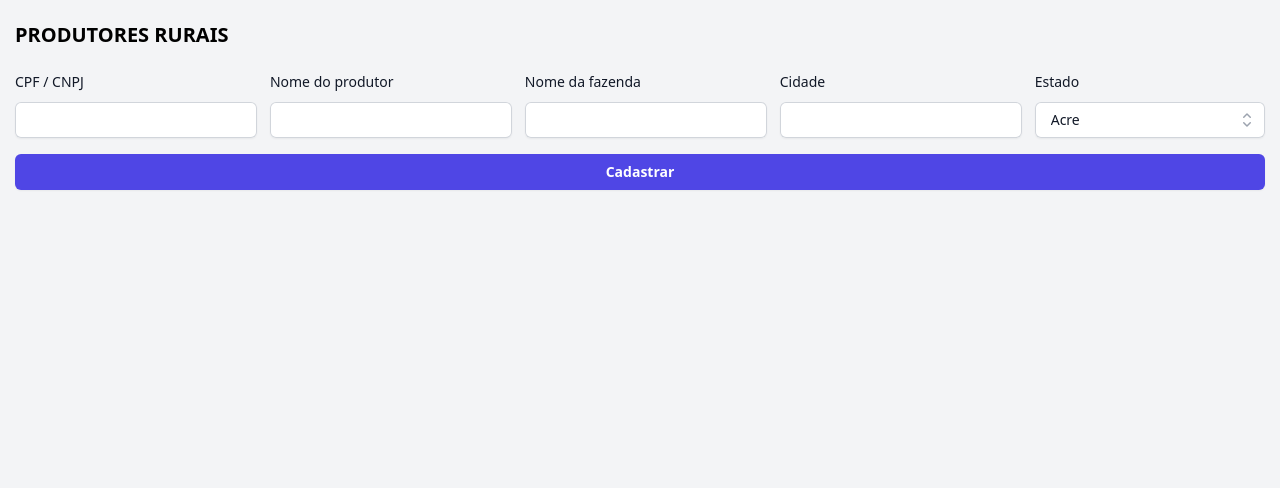
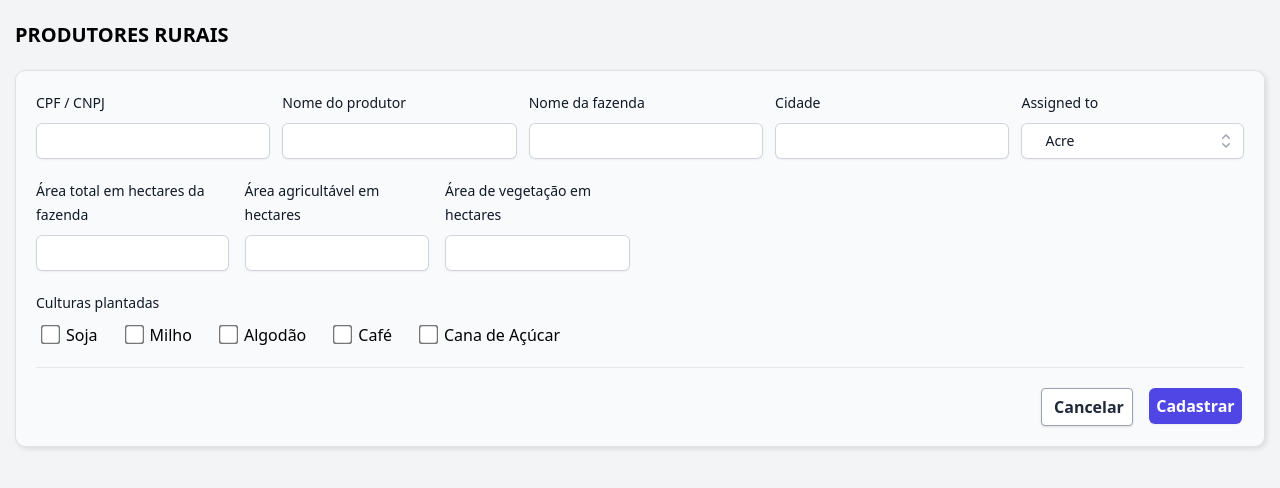
Before and after one commit to gabriel-silveira/brain-ag-test, a React (Create React App) app: page /create in a window 1280 px wide. Shown: the top 488 px of the page. Built offline with nearby package versions, Linux system fonts and the light colour scheme.

Commit message:
Rural producer form (WIP)

```diff
--- a/src/App.css
+++ b/src/App.css
@@ -41,6 +41,7 @@
   position: absolute;
   top: -54px;
   right: 17px;
+  width: 100px;
 }
 
 .table-small-font {
@@ -56,6 +57,30 @@
   flex-direction: column;
 }
 
+.flex-item.w-1 {
+  display: flex;
+  flex-direction: column;
+  width: 8.3%;
+}
+
+.flex-item.w-2 {
+  display: flex;
+  flex-direction: column;
+  width: 16.6%;
+}
+
+.flex-item.w-3 {
+  display: flex;
+  flex-direction: column;
+  width: 25%;
+}
+
+.flex-item.w-4 {
+  display: flex;
+  flex-direction: column;
+  width: 33.3%;
+}
+
 .rural-producer-form-first-row {
   width: 100%;
 }
@@ -69,3 +94,23 @@
   width: 19%;
   margin-right: 0;
 }
+
+.card {
+  padding: 20px;
+  border: 1px solid rgba(0, 0, 0, 0.1);
+  border-radius: 10px;
+  background-color: rgba(255, 255, 255, 0.5);
+  box-shadow: 2px 2px 5px rgba(0, 0, 0, 0.1);
+}
+
+.cursor-pointer * {
+  cursor: pointer;
+}
+
+.float-left {
+  float: left;
+}
+
+.mr-30 {
+  margin-right: 30px;
+}
--- /dev/null
+++ b/src/_data/brazil-states.json
@@ -0,0 +1,137 @@
+[
+  {
+    "id": 1,
+    "name": "Acre",
+    "acronym": "AC"
+  },
+  {
+    "id": 2,
+    "name:": "Alagoas",
+    "acronym:": "AL"
+  },
+  {
+    "id": 3,
+    "name:": "Amapá",
+    "acronym:": "AP"
+  },
+  {
+    "id": 4,
+    "name:": "Amazonas",
+    "acronym:": "AM"
+  },
+  {
+    "id": 5,
+    "name:": "Bahia",
+    "acronym:": "BA"
+  },
+  {
+    "id": 6,
+    "name:": "Ceará",
+    "acronym:": "CE"
+  },
+  {
+    "id": 7,
+    "name:": "Distrito Federal",
+    "acronym:": "DF"
+  },
+  {
+    "id": 8,
+    "name:": "Espírito Santo",
+    "acronym:": "ES"
+  },
+  {
+    "id": 9,
+    "name:": "Goiás",
+    "acronym:": "GO"
+  },
+  {
+    "id": 10,
+    "name:": "Maranhão",
+    "acronym:": "MA"
+  },
+  {
+    "id": 11,
+    "name:": "Mato Grosso",
+    "acronym:": "MT"
+  },
+  {
+    "id": 12,
+    "name:": "Mato Grosso do Sul",
+    "acronym:": "MS"
+  },
+  {
+    "id": 13,
+    "name:": "Minas Gerais",
+    "acronym:": "MG"
+  },
+  {
+    "id": 14,
+    "name:": "Pará",
+    "acronym:": "PA"
+  },
+  {
+    "id": 15,
+    "name:": "Paraíba",
+    "acronym:": "PB"
+  },
+  {
+    "id": 16,
+    "name:": "Paraná",
+    "acronym:": "PR"
+  },
+  {
+    "id": 17,
+    "name:": "Pernambuco",
+    "acronym:": "PE"
+  },
+  {
+    "id": 18,
+    "name:": "Piauí",
+    "acronym:": "PI"
+  },
+  {
+    "id": 19,
+    "name:": "Rio de Janeiro",
+    "acronym:": "RJ"
+  },
+  {
+    "id": 20,
+    "name:": "Rio Grande do Norte",
+    "acronym:": "RN"
+  },
+  {
+    "id": 21,
+    "name:": "Rio Grande do Sul",
+    "acronym:": "RS"
+  },
+  {
+    "id": 22,
+    "name:": "Rondônia",
+    "acronym:": "RO"
+  },
+  {
+    "id": 23,
+    "name:": "Roraima",
+    "acronym:": "RR"
+  },
+  {
+    "id": 24,
+    "name:": "Santa Catarina",
+    "acronym:": "SC"
+  },
+  {
+    "id": 25,
+    "name:": "São Paulo",
+    "acronym:": "SP"
+  },
+  {
+    "id": 26,
+    "name:": "Sergipe",
+    "acronym:": "SE"
+  },
+  {
+    "id": 27,
+    "name:": "Tocantins",
+    "acronym:": "TO"
+  }
+]
--- a/src/components/forms/rural-producer.tsx
+++ b/src/components/forms/rural-producer.tsx
@@ -1,43 +1,14 @@
 import React from 'react';
-import {useState} from 'react';
-import {Label, Listbox, ListboxButton, ListboxOption, ListboxOptions} from '@headlessui/react';
-import {CheckIcon, ChevronUpDownIcon} from '@heroicons/react/20/solid';
-
-const people = [
-  {name: "Acre", acronym: "AC"},
-  {name: "Alagoas", acronym: "AL"},
-  {name: "Amapá", acronym: "AP"},
-  {name: "Amazonas", acronym: "AM"},
-  {name: "Bahia", acronym: "BA"},
-  {name: "Ceará", acronym: "CE"},
-  {name: "Distrito Federal", acronym: "DF"},
-  {name: "Espírito Santo", acronym: "ES"},
-  {name: "Goiás", acronym: "GO"},
-  {name: "Maranhão", acronym: "MA"},
-  {name: "Mato Grosso", acronym: "MT"},
-  {name: "Mato Grosso do Sul", acronym: "MS"},
-  {name: "Minas Gerais", acronym: "MG"},
-  {name: "Pará", acronym: "PA"},
-  {name: "Paraíba", acronym: "PB"},
-  {name: "Paraná", acronym: "PR"},
-  {name: "Pernambuco", acronym: "PE"},
-  {name: "Piauí", acronym: "PI"},
-  {name: "Rio de Janeiro", acronym: "RJ"},
-  {name: "Rio Grande do Norte", acronym: "RN"},
-  {name: "Rio Grande do Sul", acronym: "RS"},
-  {name: "Rondônia", acronym: "RO"},
-  {name: "Roraima", acronym: "RR"},
-  {name: "Santa Catarina", acronym: "SC"},
-  {name: "São Paulo", acronym: "SP"},
-  {name: "Sergipe", acronym: "SE"},
-  {name: "Tocantins", acronym: "TO"},
-];
+import {useNavigate} from "react-router-dom";
+import BrazilStatesListBox from "../listboxes/brazil-states";
 
 function RuralProducerForm() {
-  const [selected, setSelected] = useState(people[0]);
+  const navigate = useNavigate();
+
+  const goHome = () => navigate('/');
 
   return (
-    <div>
+    <div className="card">
       <div className="flex-container rural-producer-form-first-row">
         <div className="flex-item">
           <label className="block text-sm font-medium leading-6 text-gray-900">
@@ -92,59 +63,113 @@ function RuralProducerForm() {
         </div>
 
         <div className="flex-item">
-          <Listbox value={selected} onChange={setSelected}>
-            <Label className="block text-sm font-medium leading-6 text-gray-900">Estado</Label>
-
-            <div className="relative mt-2">
-              <ListboxButton
-                className="relative w-full cursor-default rounded-md bg-white py-1.5 pl-3 pr-10
-                text-left text-gray-900 shadow-sm ring-1 ring-inset ring-gray-300 focus:outline-none
-                focus:ring-2 focus:ring-indigo-500 sm:text-sm sm:leading-6"
-              >
-                <span className="flex items-center">
-                  <span className="ml-1 block truncate">{selected.name}</span>
-                </span>
-                <span className="pointer-events-none absolute inset-y-0 right-0 ml-3 flex items-center pr-2">
-                  <ChevronUpDownIcon aria-hidden="true" className="h-5 w-5 text-gray-400"/>
-                </span>
-              </ListboxButton>
-
-              <ListboxOptions
-                transition
-                className="absolute z-10 mt-1 max-h-56 w-full overflow-auto rounded-md bg-white py-1 text-base shadow-lg ring-1 ring-black ring-opacity-5 focus:outline-none data-[closed]:data-[leave]:opacity-0 data-[leave]:transition data-[leave]:duration-100 data-[leave]:ease-in sm:text-sm"
-              >
-                {people.map((person) => (
-                  <ListboxOption
-                    key={person.acronym}
-                    value={person}
-                    className="group relative cursor-default select-none py-2 pl-3 pr-9 text-gray-900 data-[focus]:bg-indigo-600 data-[focus]:text-white"
-                  >
-                    <div className="flex items-center">
-                      <span className="ml-1 block truncate font-normal group-data-[selected]:font-semibold">
-                        {person.name}
-                      </span>
-                    </div>
-
-                    <span
-                      className="absolute inset-y-0 right-0 flex items-center pr-4
-                      text-indigo-600 group-data-[focus]:text-white [.group:not([data-selected])_&]:hidden"
-                    >
-                      <CheckIcon aria-hidden="true" className="h-5 w-5"/>
-                    </span>
-                  </ListboxOption>
-                ))}
-              </ListboxOptions>
-            </div>
-          </Listbox>
+          <BrazilStatesListBox/>
         </div>
       </div>
 
-      <div className="mt-4 w-full">
-        <button
-          className="flex w-full justify-center rounded-md bg-indigo-600 px-3 py-1.5 text-sm font-semibold leading-6 text-white shadow-sm hover:bg-indigo-500 focus-visible:outline focus-visible:outline-2 focus-visible:outline-offset-2 focus-visible:outline-indigo-600"
-        >
-          Cadastrar
-        </button>
+      <div className="flex-container mt-5">
+        <div className="flex-item w-2 pr-2">
+          <label className="block text-sm font-medium leading-6 text-gray-900">
+            Área total em hectares da fazenda
+          </label>
+          <div className="mt-2">
+            <input
+              type="text"
+              required
+              className="block w-full rounded-md border-0 py-1.5 text-gray-900 shadow-sm ring-1 ring-inset ring-gray-300 placeholder:text-gray-400 focus:ring-2 focus:ring-inset focus:ring-slate-200 sm:text-sm sm:leading-6"
+            />
+          </div>
+        </div>
+
+        <div className="flex-item w-2 pl-2 pr-2">
+          <label className="block text-sm font-medium leading-6 text-gray-900">
+            Área agricultável em hectares
+          </label>
+          <div className="mt-2">
+            <input
+              type="text"
+              required
+              className="block w-full rounded-md border-0 py-1.5 text-gray-900 shadow-sm ring-1 ring-inset ring-gray-300 placeholder:text-gray-400 focus:ring-2 focus:ring-inset focus:ring-slate-200 sm:text-sm sm:leading-6"
+            />
+          </div>
+        </div>
+
+        <div className="flex-item w-2 pl-2 pr-2">
+          <label className="block text-sm font-medium leading-6 text-gray-900">
+            Área de vegetação em hectares
+          </label>
+          <div className="mt-2">
+            <input
+              type="text"
+              required
+              className="block w-full rounded-md border-0 py-1.5 text-gray-900 shadow-sm ring-1 ring-inset ring-gray-300 placeholder:text-gray-400 focus:ring-2 focus:ring-inset focus:ring-slate-200 sm:text-sm sm:leading-6"
+            />
+          </div>
+        </div>
+      </div>
+
+      <div className="flex-container mt-5">
+        <div className="flex-item">
+          <label className="block text-sm font-medium leading-6 text-gray-900">
+            Culturas plantadas
+          </label>
+
+          <div className="mt-2 ml-2">
+            <div className="cursor-pointer float-left mr-30">
+              <input type="checkbox" id="soja" name="soja" value="Soja"/>
+              <label htmlFor="soja">Soja</label>
+            </div>
+
+            <div className="cursor-pointer float-left mr-30">
+              <input type="checkbox" id="milho" name="milho" value="Milho"/>
+              <label htmlFor="milho">Milho</label>
+            </div>
+
+            <div className="cursor-pointer float-left mr-30">
+              <input type="checkbox" id="algodao" name="algodao" value="Algodão"/>
+              <label htmlFor="algodao">Algodão</label>
+            </div>
+
+            <div className="cursor-pointer float-left mr-30">
+              <input type="checkbox" id="cafe" name="cafe" value="Café"/>
+              <label htmlFor="cafe">Café</label>
+            </div>
+
+            <div className="cursor-pointer float-left">
+              <input type="checkbox" id="cana" name="cana" value="Cana de Açúcar"/>
+              <label htmlFor="cana">Cana de Açúcar</label>
+            </div>
+          </div>
+        </div>
+      </div>
+
+      <hr className="mt-5"/>
+
+      <div className="flex-container mt-5">
+        <div className="flex-item w-2"></div>
+        <div className="flex-item w-2"></div>
+        <div className="flex-item w-3"></div>
+        <div className="flex-item w-3"></div>
+
+        <div className="flex-item w-1 pr-2">
+          <button
+            className="bg-white hover:bg-gray-100 text-gray-800 font-semibold px-3 py-1.5
+            border border-gray-400 rounded shadow"
+            onClick={goHome}
+          >
+            Cancelar
+          </button>
+        </div>
+
+        <div className="flex-item w-1 pl-2">
+          <button
+            className="flex w-full justify-center rounded-md bg-indigo-600 font-semibold px-3 py-1.5
+            leading-6 text-white shadow-sm hover:bg-indigo-500 focus-visible:outline focus-visible:outline-2
+            focus-visible:outline-offset-2 focus-visible:outline-indigo-600"
+          >
+            Cadastrar
+          </button>
+        </div>
       </div>
     </div>
   )
--- /dev/null
+++ b/src/components/listboxes/brazil-states/index.tsx
@@ -0,0 +1,161 @@
+import React, {useState} from 'react';
+import {Label, Listbox, ListboxButton, ListboxOption, ListboxOptions} from '@headlessui/react';
+import {CheckIcon, ChevronUpDownIcon} from '@heroicons/react/20/solid';
+
+const people = [
+  {
+    id: 1,
+    name: 'Acre',
+  },
+  {
+    id: 2,
+    name: 'Alagoas',
+  },
+  {
+    id: 3,
+    name: 'Amapá',
+  },
+  {
+    id: 4,
+    name: 'Amazonas',
+  },
+  {
+    id: 5,
+    name: 'Bahia',
+  },
+  {
+    id: 6,
+    name: 'Ceará',
+  },
+  {
+    id: 7,
+    name: 'Distrito Federal',
+  },
+  {
+    id: 8,
+    name: 'Espírito Santo',
+  },
+  {
+    id: 9,
+    name: 'Goiás',
+  },
+  {
+    id: 10,
+    name: 'Maranhão',
+  },
+  {
+    id: 11,
+    name: 'Mato Grosso',
+  },
+  {
+    id: 12,
+    name: 'Mato Grosso do Sul',
+  },
+  {
+    id: 13,
+    name: 'Minas Gerais',
+  },
+  {
+    id: 14,
+    name: 'Pará',
+  },
+  {
+    id: 15,
+    name: 'Paraíba',
+  },
+  {
+    id: 16,
+    name: 'Paraná',
+  },
+  {
+    id: 17,
+    name: 'Pernambuco',
+  },
+  {
+    id: 18,
+    name: 'Piauí',
+  },
+  {
+    id: 19,
+    name: 'Rio de Janeiro',
+  },
+  {
+    id: 20,
+    name: 'Rio Grande do Norte',
+  },
+  {
+    id: 21,
+    name: 'Rio Grande do Sul',
+  },
+  {
+    id: 22,
+    name: 'Rondônia',
+  },
+  {
+    id: 23,
+    name: 'Roraima',
+  },
+  {
+    id: 24,
+    name: 'Santa Catarina',
+  },
+  {
+    id: 25,
+    name: 'São Paulo',
+  },
+  {
+    id: 26,
+    name: 'Sergipe',
+  },
+  {
+    id: 27,
+    name: 'Tocantins',
+  },
+];
+
+function BrazilStatesListBox() {
+  const [selected, setSelected] = useState(people[0]);
+
+  return (
+    <Listbox value={selected} onChange={setSelected}>
+      <Label className="block text-sm font-medium leading-6 text-gray-900">Assigned to</Label>
+      <div className="relative mt-2">
+        <ListboxButton className="relative w-full cursor-default rounded-md bg-white py-1.5 pl-3 pr-10 text-left text-gray-900 shadow-sm ring-1 ring-inset ring-gray-300 focus:outline-none focus:ring-2 focus:ring-indigo-500 sm:text-sm sm:leading-6">
+          <span className="flex items-center">
+            {/*<img alt="" src={selected.avatar} className="h-5 w-5 flex-shrink-0 rounded-full" />*/}
+            <span className="ml-3 block truncate">{selected.name}</span>
+          </span>
+          <span className="pointer-events-none absolute inset-y-0 right-0 ml-3 flex items-center pr-2">
+            <ChevronUpDownIcon aria-hidden="true" className="h-5 w-5 text-gray-400" />
+          </span>
+        </ListboxButton>
+
+        <ListboxOptions
+          transition
+          className="absolute z-10 mt-1 max-h-56 w-full overflow-auto rounded-md bg-white py-1 text-base shadow-lg ring-1 ring-black ring-opacity-5 focus:outline-none data-[closed]:data-[leave]:opacity-0 data-[leave]:transition data-[leave]:duration-100 data-[leave]:ease-in sm:text-sm"
+        >
+          {people.map((person) => (
+            <ListboxOption
+              key={person.id}
+              value={person}
+              className="group relative cursor-default select-none py-2 pl-3 pr-9 text-gray-900 data-[focus]:bg-indigo-600 data-[focus]:text-white"
+            >
+              <div className="flex items-center">
+                {/*<img alt="" src={person.avatar} className="h-5 w-5 flex-shrink-0 rounded-full" />*/}
+                <span className="ml-3 block truncate font-normal group-data-[selected]:font-semibold">
+                  {person.name}
+                </span>
+              </div>
+
+              <span className="absolute inset-y-0 right-0 flex items-center pr-4 text-indigo-600 group-data-[focus]:text-white [.group:not([data-selected])_&]:hidden">
+                <CheckIcon aria-hidden="true" className="h-5 w-5" />
+              </span>
+            </ListboxOption>
+          ))}
+        </ListboxOptions>
+      </div>
+    </Listbox>
+  )
+}
+
+export default BrazilStatesListBox;
--- a/src/index.css
+++ b/src/index.css
@@ -5,3 +5,15 @@
 input[type=text] {
     padding-left: 10px;
 }
+
+input[type=checkbox]
+{
+    /* Double-sized Checkboxes */
+    -ms-transform: scale(1.5); /* IE */
+    -moz-transform: scale(1.5); /* FF */
+    -webkit-transform: scale(1.5); /* Safari and Chrome */
+    -o-transform: scale(1.5); /* Opera */
+    transform: scale(1.5);
+
+    margin-right: 9px;
+}
```
Also changed, not shown: src/components/tables/rural-producers/index.tsx (+5 -4 lines).
